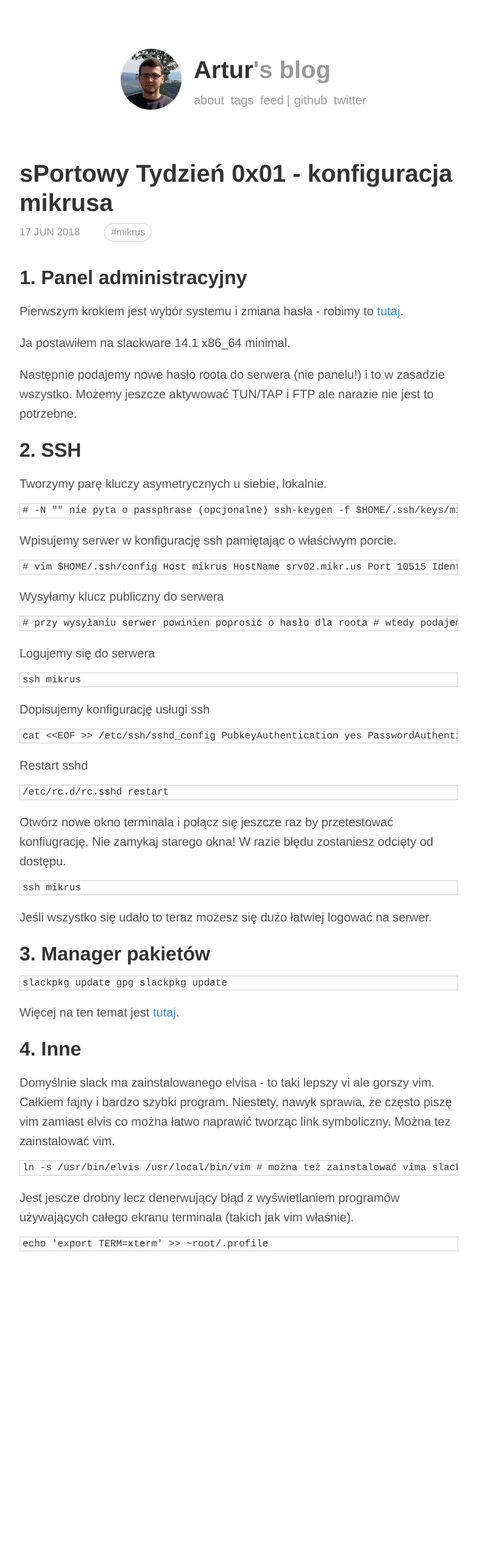
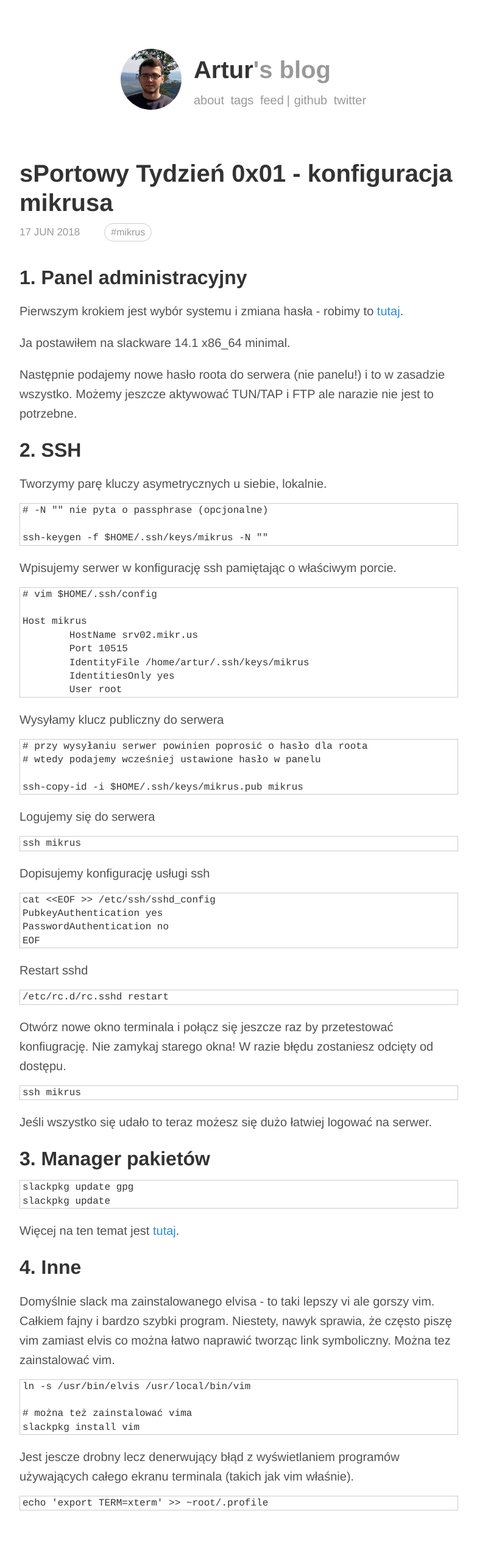
Before and after one commit to arturtamborski/arturtamborski.github.io, a Jekyll site: the page built from _posts/2018-06-17-sportowy-tydzien-1-konfiguracja-mikrusa.md, in a window 1280 px wide. Shown: the whole page at 61% size, without its empty margins (248-1031 px from the left). Built offline with Jekyll 4.4.1, drawn with Linux system fonts in a browser that asks for light colours; comment, search, counter and statistics services are not loaded; before the commit the page ends 2112 px from its top, so only the background shows below that.

Commit message:
fix damn css bug which broke all of my code sections

```diff
--- a/_includes/style.scss
+++ b/_includes/style.scss
@@ -158,9 +158,9 @@ pre {
   font-size: .8rem;
   display: block;
   line-height: 1.4;
-  white-space: pre;
   border: 1px solid #ccc;
   overflow-x: auto;
+  white-space: pre;
 }
 
 code {
@@ -175,6 +175,7 @@ pre code {
   font-size: 100%;
   color: inherit;
   background-color: transparent;
+  white-space: pre;
 }
 
 .highlight {
```
